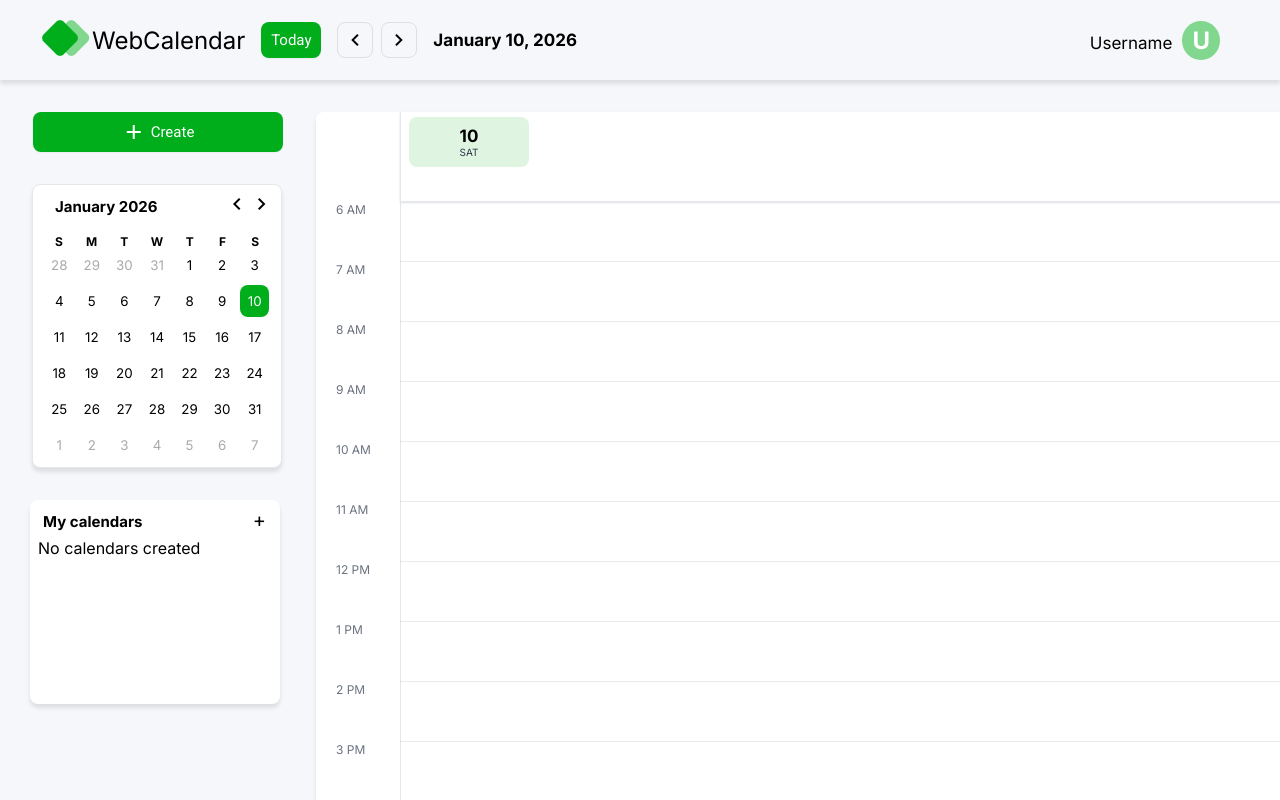
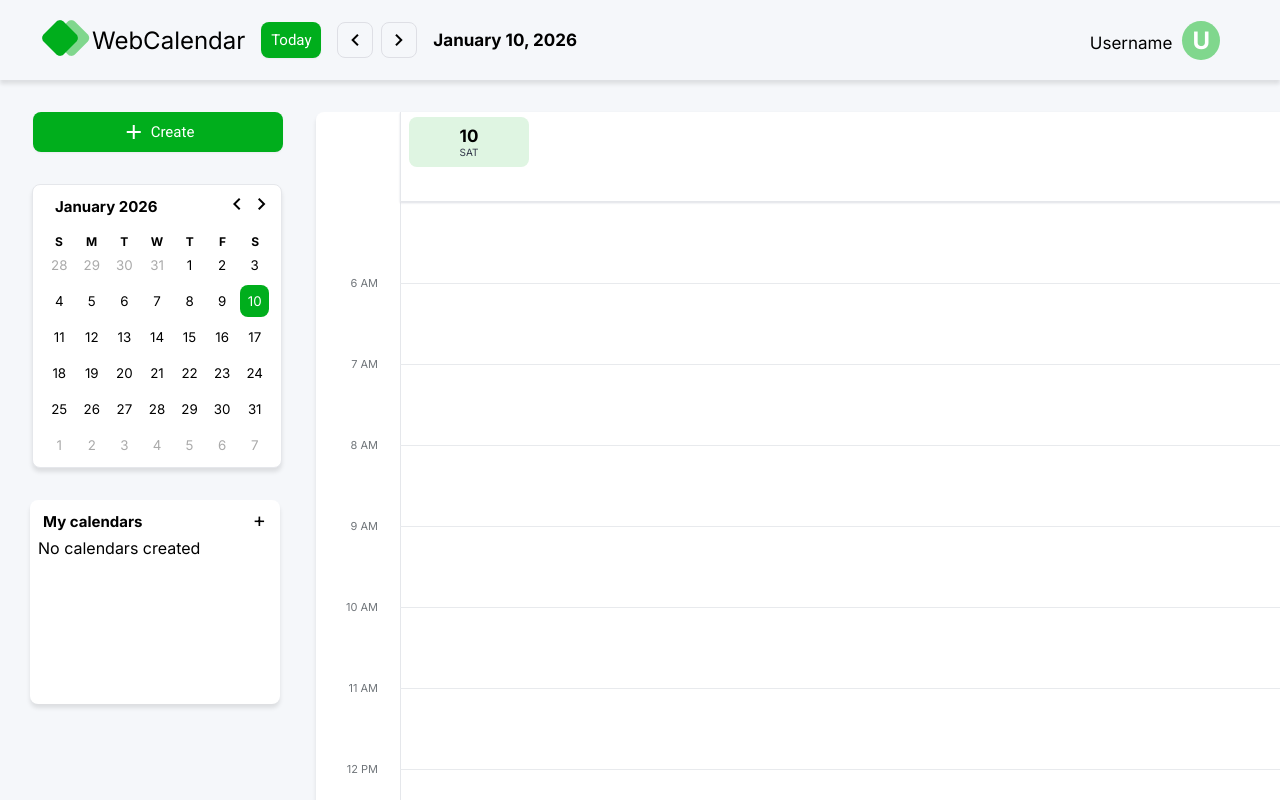
Before and after one commit to D1gger1/web-calendar, a React (Vite) app: page / in a window 1280 px wide. Shown: the top 800 px of the page. Built offline with nearby package versions, Linux system fonts and the light colour scheme.

Commit message:
Unify calendar timeline offsets and grid synchronization

```diff
--- a/src/widgets/DayTimeline/DayTimeline.module.scss
+++ b/src/widgets/DayTimeline/DayTimeline.module.scss
@@ -30,7 +30,7 @@
 .timeline {
   position: relative;
   flex: 1;
-  height: 1080px;
+  height: 1550px;
 }
 
 .timeline::before {
--- a/src/widgets/DayTimeline/EventBlock/EventBlock.tsx
+++ b/src/widgets/DayTimeline/EventBlock/EventBlock.tsx
@@ -1,7 +1,7 @@
 import styles from './EventBlock.module.scss';
 import type { CalendarEvent } from '../../../entities/event/model/types';
 import { timeToMinutes } from '../../../shared/lib/time';
-import { HOUR_HEIGHT } from '../constants';
+import { HOUR_HEIGHT, START_HOUR } from '../constants';
 import { useEventStore } from '../../../entities/event/model/eventStore';
 
 type Props = {
@@ -9,8 +9,7 @@ type Props = {
   calendarColor: string;
 };
 
-const START_MINUTES = 6 * 60;
-const VISIBLE_MINUTES = 18 * 60;
+const START_MINUTES = START_HOUR * 60;
 const PIXELS_PER_MINUTE = HOUR_HEIGHT / 60;
 
 export const EventBlock = ({ event, calendarColor }: Props) => {
@@ -21,26 +20,26 @@ export const EventBlock = ({ event, calendarColor }: Props) => {
   }
 
   const duration = event.allDay
-    ? VISIBLE_MINUTES
+    ? 60
     : timeToMinutes(event.endTime) - timeToMinutes(event.startTime);
 
   const isShort = !event.allDay && duration <= 30;
 
   const rawStart = event.allDay ? 0 : timeToMinutes(event.startTime) - START_MINUTES;
-  const rawEnd = event.allDay ? VISIBLE_MINUTES : timeToMinutes(event.endTime) - START_MINUTES;
+  const rawEnd = event.allDay ? 60 : timeToMinutes(event.endTime) - START_MINUTES;
 
   const start = Math.max(rawStart, 0);
-  const end = Math.min(rawEnd, VISIBLE_MINUTES);
+  const end = Math.min(rawEnd, 24 * 60);
 
-  const top = start * PIXELS_PER_MINUTE;
+  const top = (start * PIXELS_PER_MINUTE) + HOUR_HEIGHT;
   const height = Math.max((end - start) * PIXELS_PER_MINUTE, 22);
 
   return (
     <div
       className={`${styles.event} ${isShort ? styles.short : ''}`}
       style={{
-        top,
-        height,
+        top: `${top}px`,
+        height: `${height}px`,
         width: '100%',
         left: 0,
         ['--event-color' as any]: calendarColor,
--- a/src/widgets/DayTimeline/TimeColumn.module.scss
+++ b/src/widgets/DayTimeline/TimeColumn.module.scss
@@ -1,13 +1,32 @@
 .column {
-    margin-left: 20px;
-    font-size: 12px;
-    width: 64px;
-    flex-shrink: 0;
+  position: relative;
+  width: 64px;
+  margin-left: 20px;
+  flex-shrink: 0;
+  padding-top: 24px;
 }
 
-.hour {
-  height: 60px;
+.timeMarker {
+  position: absolute;
+  left: 0;
+  right: 0;
   display: flex;
-  align-items: flex-start;
-  color: #6b7280;
+  justify-content: flex-end;
+  align-items: center;
+  height: 0;
+
+  .label {
+    font-size: 11px;
+    color: #70757a;
+    padding-right: 22px;
+    line-height: 1;
+
+  }
 }
+
+.firstMarker {
+  .label {
+    transform: translateY(0);
+    margin-top: 8px;
+  }
+}
--- a/src/widgets/DayTimeline/TimeColumn.tsx
+++ b/src/widgets/DayTimeline/TimeColumn.tsx
@@ -2,27 +2,27 @@ import styles from './TimeColumn.module.scss';
 import { START_HOUR, HOURS_IN_VIEW, HOUR_HEIGHT } from './constants';
 
 export const TimeColumn = () => {
+  const formatLabel = (hour: number) => {
+    const h = hour % 24;
+    if (h === 0) return '12 AM';
+    if (h < 12) return `${h} AM`;
+    if (h === 12) return '12 PM';
+    return `${h - 12} PM`;
+  };
+
   return (
     <div className={styles.column}>
+      <div style={{ height: HOUR_HEIGHT }} />
       {Array.from({ length: HOURS_IN_VIEW }, (_, i) => {
         const hour = START_HOUR + i;
-
-        const label =
-          hour === 0
-            ? '12 AM'
-            : hour < 12
-            ? `${hour} AM`
-            : hour === 12
-            ? '12 PM'
-            : `${hour - 12} PM`;
 
         return (
           <div
             key={hour}
-            className={styles.hour}
-            style={{ height: HOUR_HEIGHT }}
+            className={styles.timeMarker}
+            style={{ top: (i + 1) * HOUR_HEIGHT }}
           >
-            {label}
+            <span className={styles.label}>{formatLabel(hour)}</span>
           </div>
         );
       })}
--- a/src/widgets/DayTimeline/TimelineGrid.module.scss
+++ b/src/widgets/DayTimeline/TimelineGrid.module.scss
@@ -1,13 +1,12 @@
 .grid {
-  position: absolute;
-  top: 0;
-  left: 0;
-  width: 100%;
-  height: 1440px;
+    position: absolute;
+    top: 0;
+    left: 0;
+    width: 100%;
 
 }
 
 .hour {
-  border-bottom: 1px solid rgba(0, 0, 0, 0.08);
-  box-sizing: border-box;
+    border-top: 1px solid #e8eaed;
+    box-sizing: border-box;
 }
--- a/src/widgets/DayTimeline/TimelineGrid.tsx
+++ b/src/widgets/DayTimeline/TimelineGrid.tsx
@@ -4,6 +4,8 @@ import { HOURS_IN_VIEW, HOUR_HEIGHT } from './constants';
 export const TimelineGrid = () => {
   return (
     <div className={styles.grid}>
+      <div style={{ height: HOUR_HEIGHT }} />
+
       {Array.from({ length: HOURS_IN_VIEW }).map((_, i) => (
         <div
           key={i}
--- a/src/widgets/DayTimeline/constants.ts
+++ b/src/widgets/DayTimeline/constants.ts
@@ -1,6 +1,6 @@
 export const HOURS = Array.from({ length: 24 }, (_, i) => i); // generates an array [0, 1, 2, ..., 23]
 
-export const HOUR_HEIGHT = 60; // height in pixels for each hour block
+export const HOUR_HEIGHT = 81; // height in pixels for each hour block
 
 export const START_HOUR = 6;
 
```
